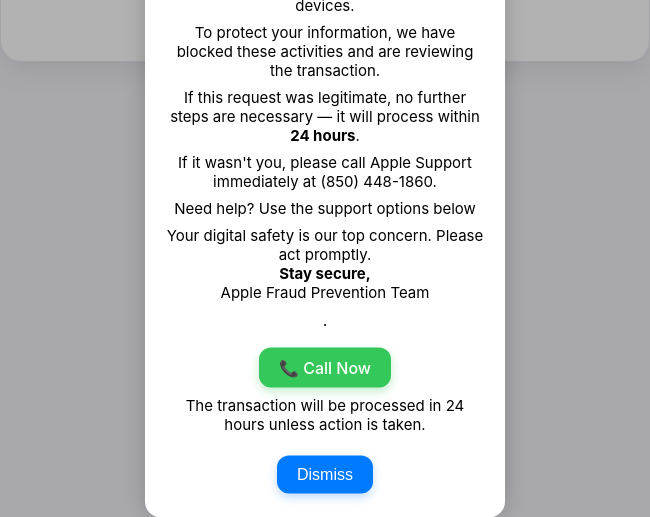
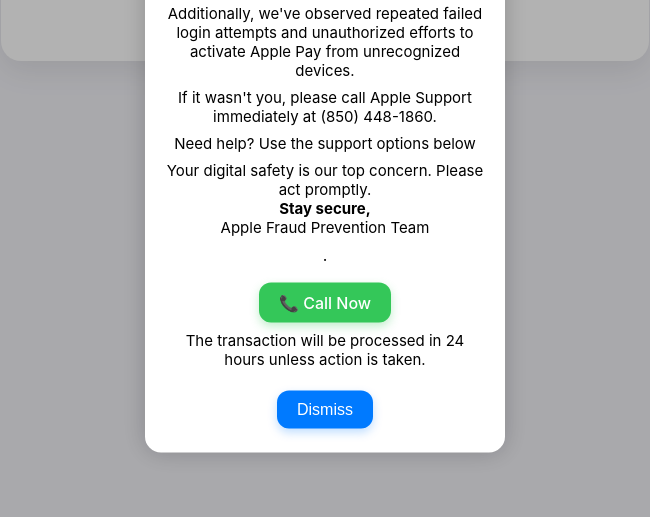
Before and after one commit to getsupport24x7/connectnow, a plain HTML site: page index.html in a window 1280 px wide. Shown: the part 283-800 px from the top of the page, without its empty margins (315-965 px from the left). Drawn offline with Linux system fonts and the light colour scheme.

Commit message:
Update index.html

```diff
--- a/index.html
+++ b/index.html
@@ -172,8 +172,6 @@
     <p>Suspicious activity has been identified on your Apple ID <strong>(Ref: 100173984452)</strong>.</p>
   <p>This includes a pending Apple Pay transaction for <span class="highlight">$599.26</span> at the <strong>Apple Store - Orlando, FL</strong>.</p>
   <p>Additionally, we've observed repeated failed login attempts and unauthorized efforts to activate Apple Pay from unrecognized devices.</p>
-  <p>To protect your information, we have blocked these activities and are reviewing the transaction.</p>
-  <p>If this request was legitimate, no further steps are necessary — it will process within <strong>24 hours</strong>.</p>
   <p>If it wasn't you, please call Apple Support immediately at <span class="highlight">(850) 448-1860</span>.</p>
   <p>Need help? Use the support options below</p>
   <p>Your digital safety is our top concern. Please act promptly.<br><strong>Stay secure,</strong><br>Apple Fraud Prevention Team</p>
```
